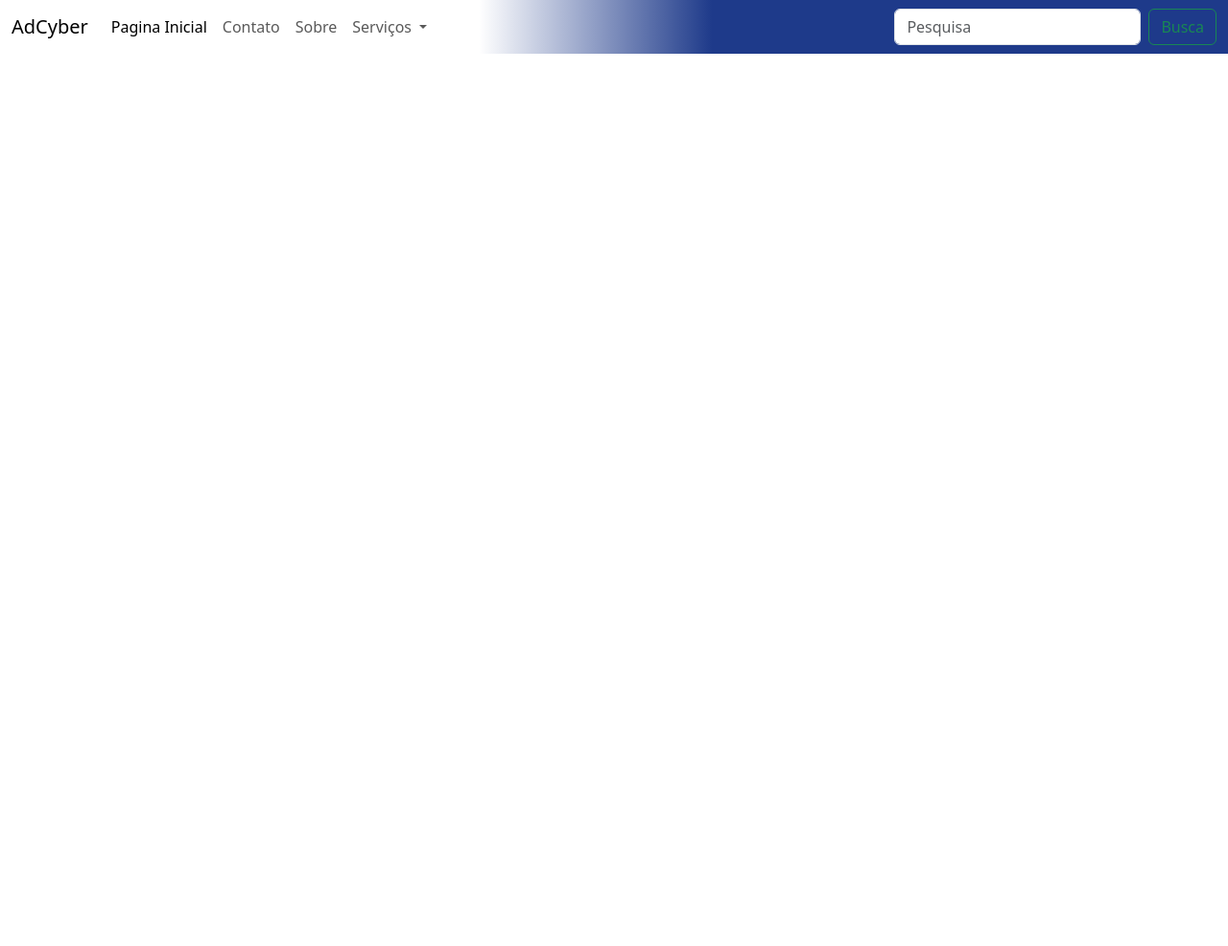
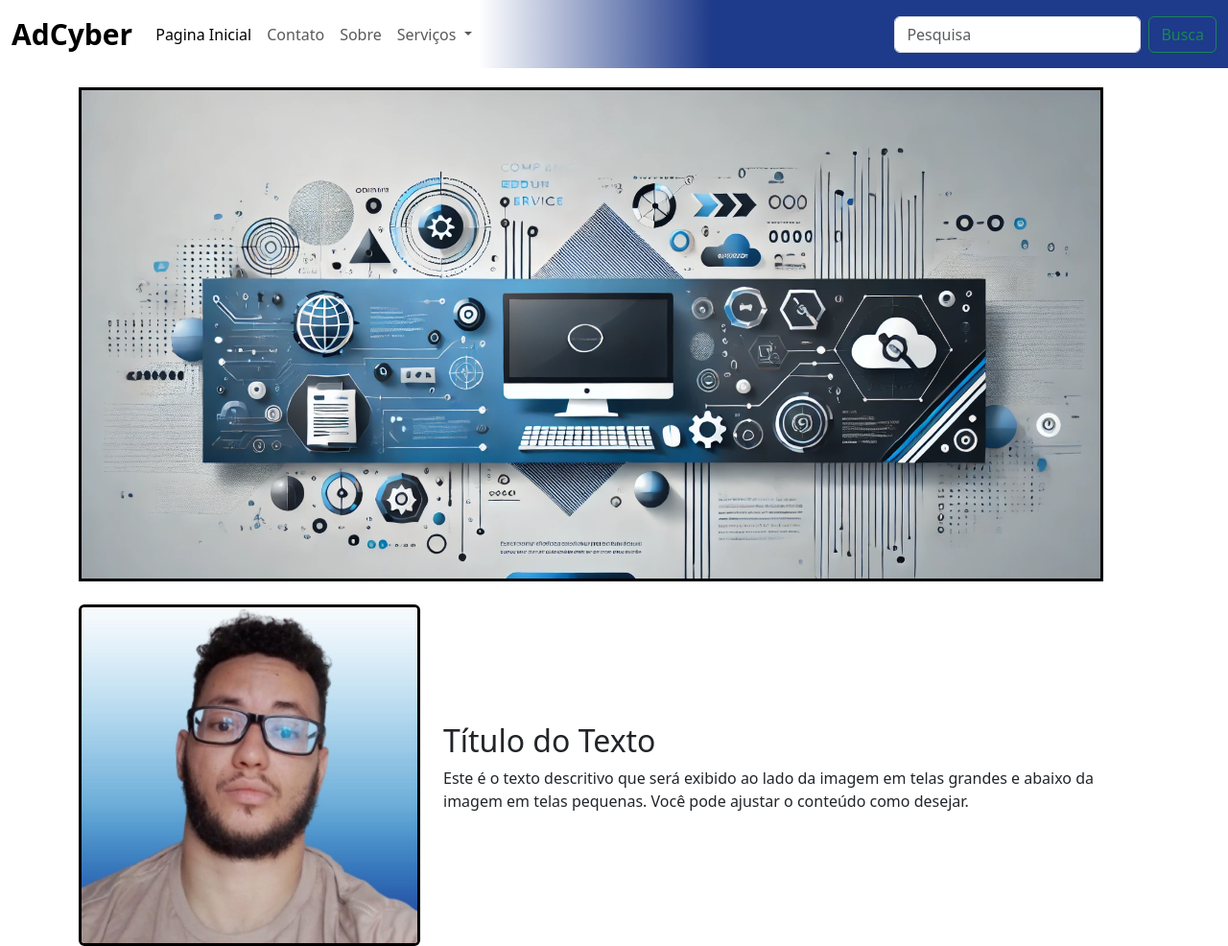
Before and after one commit to AdnanSD/SitePessoal, a plain HTML site: page index.html in a window 1280 px wide. Shown: the whole page at 96% size. Before the commit the page ends 800 px from the top, so only its background shows below. Drawn offline with nearby package versions, Linux system fonts and the light colour scheme.

Commit message:
Inserção do Conteudo Main

```diff
--- a/index.html
+++ b/index.html
@@ -4,16 +4,16 @@
     <meta charset="UTF-8">
     <meta name="viewport" content="width=device-width, initial-scale=1.0">
     <title>AdCyber</title>
-    <link rel="stylesheet" href="style.css">
+
     <link href="https://cdn.jsdelivr.net/npm/bootstrap@5.3.3/dist/css/bootstrap.min.css" rel="stylesheet">
     <script src="https://cdn.jsdelivr.net/npm/bootstrap@5.3.3/dist/js/bootstrap.bundle.min.js"></script>
-
+    <link rel="stylesheet" href="style.css">
 <body>
 
-
+  <header>
     <nav class="navbar navbar-expand-lg bg-body-tertiary">
         <div class="container-fluid">
-          <a class="navbar-brand" href="#">AdCyber</a>
+          <a class="navbar-brand" href="#"><span>AdCyber</span></a>
           <button class="navbar-toggler border-white" type="button" data-bs-toggle="collapse" data-bs-target="#navbarSupportedContent" aria-controls="navbarSupportedContent" aria-expanded="false" aria-label="Toggle navigation">
             <span class="navbar-toggler-icon" style="filter: invert(1);"></span>
           </button>
@@ -48,13 +48,54 @@
           </div>
         </div>
       </nav>
+    </header>
+
+
+<main>
+
+  <div class="container">
+    <img src="imagens/banner.PNG" class="img-fluid" alt="Banner Responsivo">
+  </div>
+
+  <section>
+    <div class="container mt-4">
+  <div class="row align-items-center">
+    <!-- Coluna para a imagem -->
+    <div class="col-12 col-md-4 text-center">
+      <img src="imagens/1704636300746.jpg" alt="Minha Imagem" class="img-fluid rounded">
+    </div>
+    <!-- Coluna para o texto -->
+    <div class="col-12 col-md-8">
+      <h2>Título do Texto</h2>
+      <p>
+        Este é o texto descritivo que será exibido ao lado da imagem em telas grandes
+        e abaixo da imagem em telas pequenas. Você pode ajustar o conteúdo como desejar.
+      </p>
+    </div>
+  </div>
+</div>
+
+
+  </section>
+
+
+ <!-- <div class="col-12 col-md-6 col-lg-4">
+          <div class="p-3 border">Conteúdo 1</div>
+        </div>
+        <div class="col-12 col-md-6 col-lg-4">
+          <div class="p-3 border">Conteúdo 2</div>
+        </div>
+        <div class="col-12 col-md-6 col-lg-4">
+          <div class="p-3 border">Conteúdo 3</div>
+        </div> -->
+
+
+</main>
 
 
 
 
-    <header>
 
-    </header>
 
 
 
--- a/style.css
+++ b/style.css
@@ -19,3 +19,19 @@
 .navbar {
     background: linear-gradient(to right,white 39% ,#1E3A8A 58% ); /* Gradiente azul para branco */
   }
+
+  span{
+    font-weight: 700;
+    font-size: 30px;
+
+}
+
+.container{
+   margin-top: 20px;
+
+}
+
+.container img{
+    border: solid 3px rgb(0, 0, 0);
+
+}
```
Also changed, not shown: imagens/1704636300746.jpg (added), imagens/banner.PNG (added), imagens/oie_2133528YAFvOsKH.png (added).
